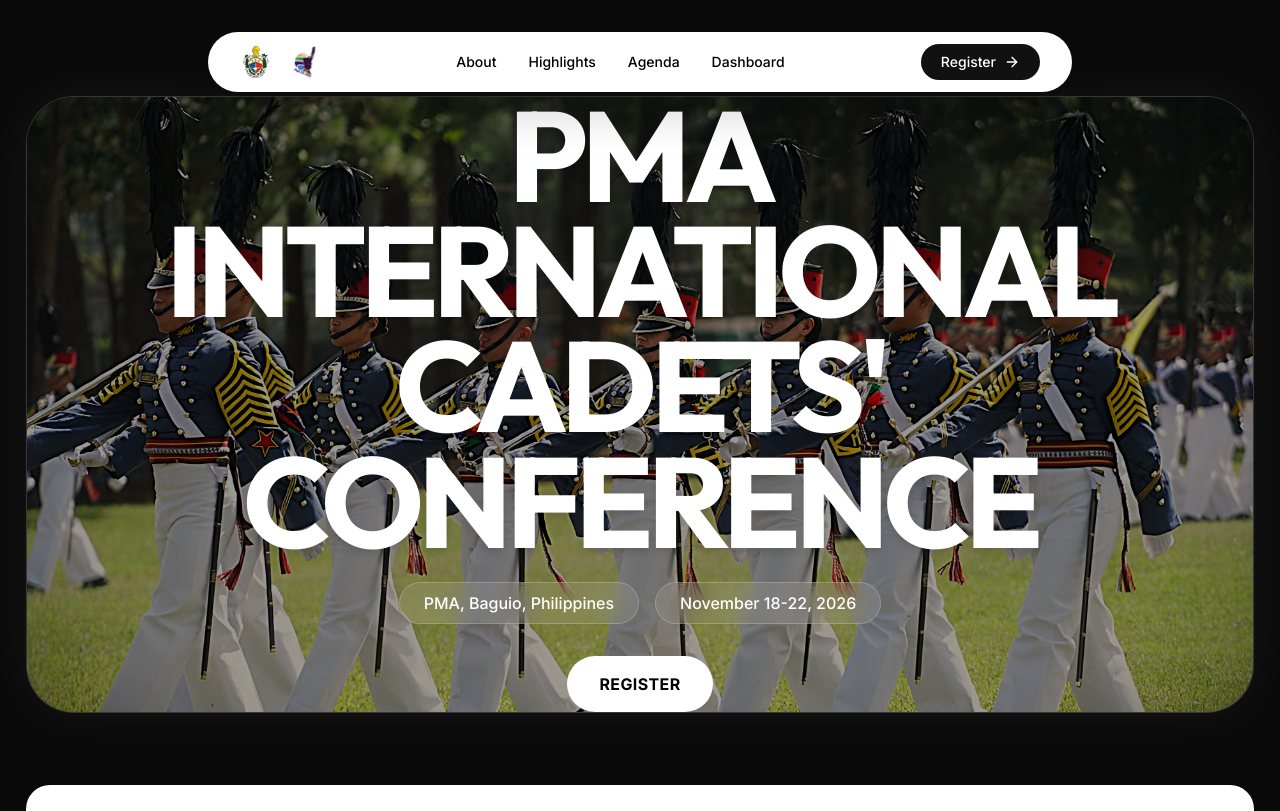
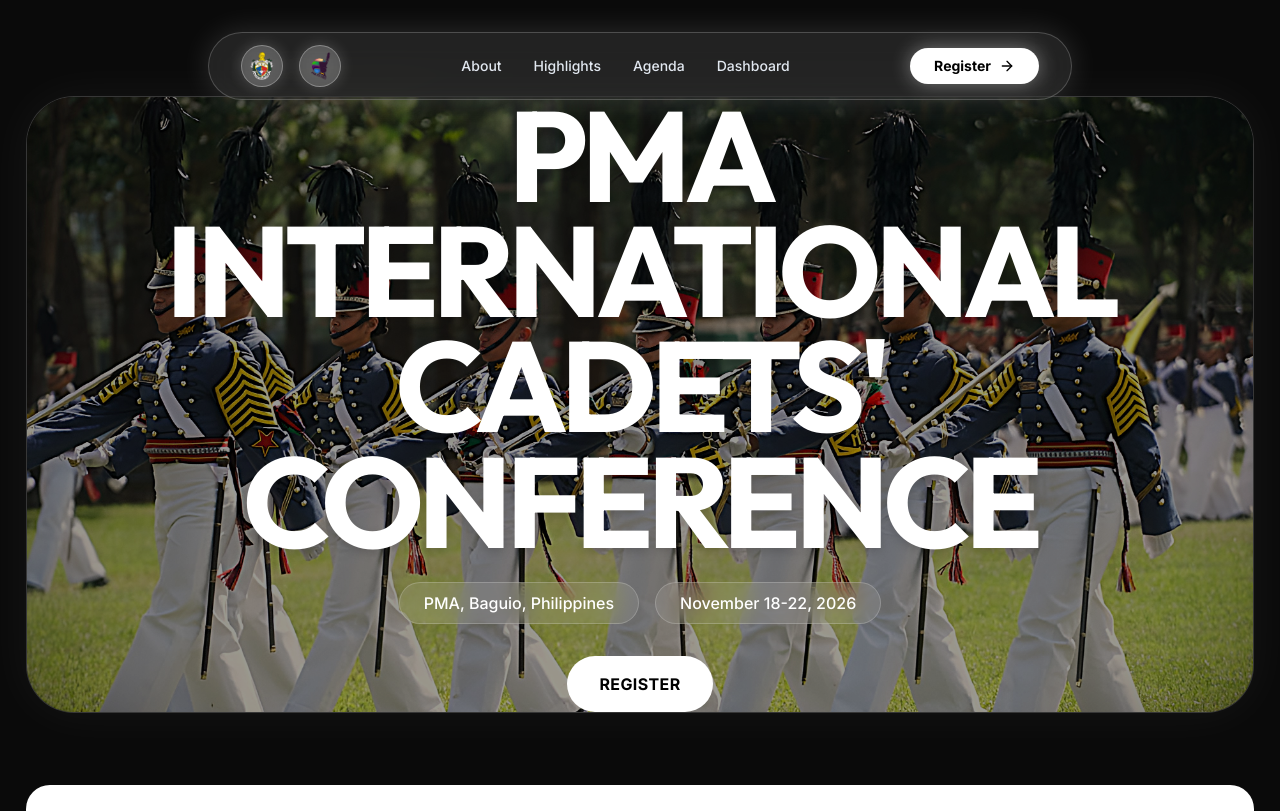
Before and after one commit to cdtpalers/icc-dashboard, a Next.js app: page / in a window 1280 px wide. Shown: the top 811 px of the page. Built offline with nearby package versions, Linux system fonts and the light colour scheme.

Commit message:
Add glassmorphism and glow effect to floating navbar with smooth scroll behavior

```diff
--- a/app/globals.css
+++ b/app/globals.css
@@ -24,3 +24,7 @@
   color: var(--foreground);
   font-family: Arial, Helvetica, sans-serif;
 }
+
+html {
+  scroll-behavior: smooth;
+}
--- a/app/page.tsx
+++ b/app/page.tsx
@@ -27,20 +27,24 @@
         transition={{ type: "spring", stiffness: 300, damping: 30, delay: 0.2 }}
         className="fixed top-8 z-50 w-full max-w-4xl px-4"
       >
-        <div className="bg-white text-black rounded-full px-8 py-3 flex items-center justify-between shadow-2xl">
+        <div className="bg-white/10 backdrop-blur-xl border border-white/20 text-white rounded-full px-8 py-3 flex items-center justify-between shadow-[0_0_30px_rgba(255,255,255,0.15)] hover:shadow-[0_0_50px_rgba(255,255,255,0.3)] transition-all duration-500">
           <div className="flex items-center gap-4 font-bold text-lg">
-            <img src="/pma-assets/pma-logo.png" alt="PMA Logo" className="h-8 w-auto" />
-            <img src="/pma-assets/icc-logo.png" alt="ICC 2026" className="h-8 w-auto" />
+            <div className="bg-white/20 p-1.5 rounded-full border border-white/30 backdrop-blur-md shadow-[0_0_15px_rgba(255,255,255,0.2)]">
+              <img src="/pma-assets/pma-logo.png" alt="PMA Logo" className="h-7 w-auto" />
+            </div>
+            <div className="bg-white/20 p-1.5 rounded-full border border-white/30 backdrop-blur-md shadow-[0_0_15px_rgba(255,255,255,0.2)]">
+              <img src="/pma-assets/icc-logo.png" alt="ICC 2026" className="h-7 w-auto" />
+            </div>
           </div>
 
           <nav className="hidden md:flex items-center gap-8 text-sm font-medium">
-            <a href="#about" className="hover:text-blue-600 transition-colors">About</a>
-            <a href="#work" className="hover:text-blue-600 transition-colors">Highlights</a>
-            <a href="#timeline" className="hover:text-blue-600 transition-colors">Agenda</a>
-            <Link href="/dashboard" className="hover:text-blue-600 transition-colors">Dashboard</Link>
+            <a href="#about" className="text-slate-200 hover:text-white hover:drop-shadow-[0_0_8px_rgba(255,255,255,0.8)] transition-all">About</a>
+            <a href="#work" className="text-slate-200 hover:text-white hover:drop-shadow-[0_0_8px_rgba(255,255,255,0.8)] transition-all">Highlights</a>
+            <a href="#timeline" className="text-slate-200 hover:text-white hover:drop-shadow-[0_0_8px_rgba(255,255,255,0.8)] transition-all">Agenda</a>
+            <Link href="/dashboard" className="text-slate-200 hover:text-white hover:drop-shadow-[0_0_8px_rgba(255,255,255,0.8)] transition-all">Dashboard</Link>
           </nav>
 
-          <Link href="/register" className="bg-[#111] text-white px-5 py-2 rounded-full text-sm font-medium flex items-center gap-2 hover:bg-black transition-colors">
+          <Link href="/register" className="bg-white text-black px-6 py-2 rounded-full text-sm font-bold flex items-center gap-2 hover:scale-105 shadow-[0_0_20px_rgba(255,255,255,0.4)] hover:shadow-[0_0_30px_rgba(255,255,255,0.6)] transition-all">
             <span>Register</span>
             <ArrowRight size={16} />
           </Link>
```
